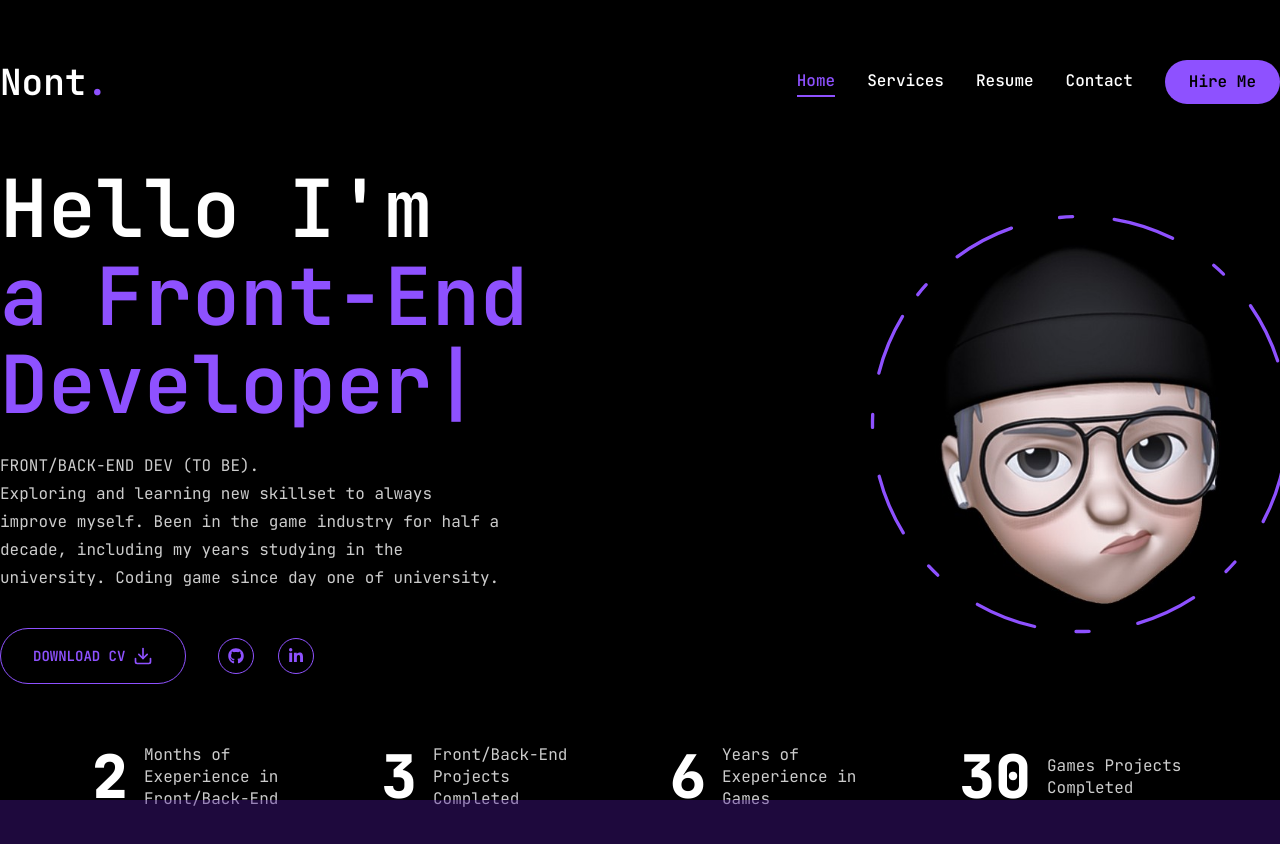
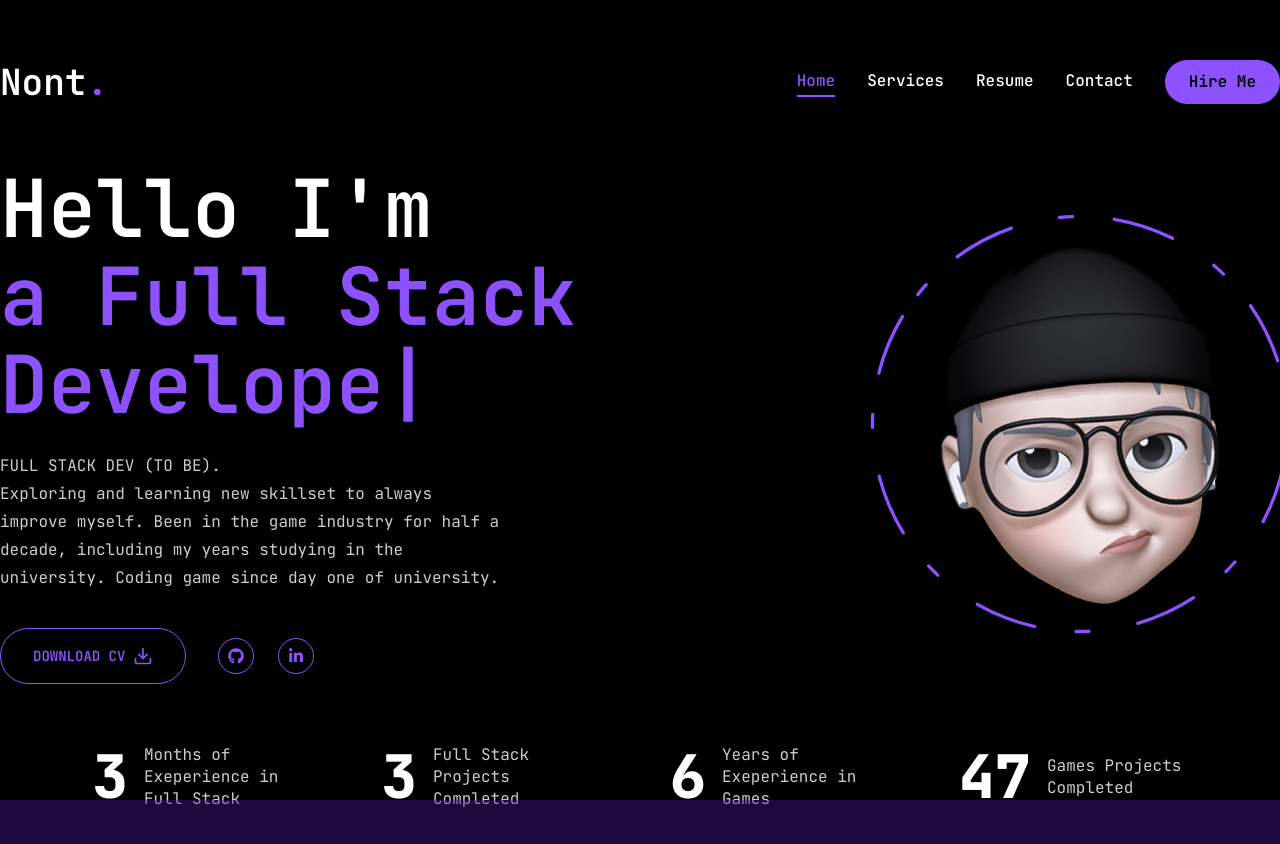
Before and after one commit to 1ldotx/portfolio, a Next.js app: page / in a window 1280 px wide. Shown: the top 844 px of the page. Built offline with nearby package versions, Linux system fonts and the light colour scheme.

Commit message:
feat: update resume

```diff
--- a/src/app/page.jsx
+++ b/src/app/page.jsx
@@ -28,9 +28,7 @@ const Home = () => {
                     // Same substring at the start will only be typed out once, initially
                     'Nont Ekongkarn',
                     3000, // wait 1s before replacing "Mice" with "Hamsters"
-                    'a Front-End Developer',
-                    1000,
-                    'a Back-End Developer',
+                    'a Full Stack Developer',
                     1000,
                     'a Game Designer',
                     1000,
@@ -48,7 +46,7 @@ const Home = () => {
             </h1>
             <div className="flex justify-center xl:justify-start">
               <p className="max-w-[500px] mb-9 text-white/80">
-                FRONT/BACK-END DEV (TO BE). <br />
+                FULL STACK DEV (TO BE). <br />
                 Exploring and learning new skillset to always improve myself.
                 Been in the game industry for half a decade, including my years
                 studying in the university. Coding game since day one of
--- a/src/app/resume/page.jsx
+++ b/src/app/resume/page.jsx
@@ -27,8 +27,8 @@ const about = {
       fieldValue: 'Nont Ekongkarn',
     },
     {
-      fieldName: 'Web/Back-End Experience:',
-      fieldValue: '2 Months',
+      fieldName: 'Full Stack Experience:',
+      fieldValue: '3 Months',
     },
     {
       fieldName: 'Languages:',
@@ -36,7 +36,7 @@ const about = {
     },
     {
       fieldName: 'Game Design/Dev Experience:',
-      fieldValue: '3 Years',
+      fieldValue: '6 Years',
     },
     {
       fieldName: 'Email:',
--- a/src/components/Stats.jsx
+++ b/src/components/Stats.jsx
@@ -4,19 +4,19 @@ import CountUp from 'react-countup';
 
 const stats = [
   {
-    num: 2,
-    text: 'Months of Exeperience in Front/Back-End',
+    num: 3,
+    text: 'Months of Exeperience in Full Stack',
   },
   {
     num: 3,
-    text: 'Front/Back-End Projects Completed',
+    text: 'Full Stack Projects Completed',
   },
   {
     num: 6,
     text: 'Years of Exeperience in Games',
   },
   {
-    num: 30,
+    num: 47,
     text: 'Games Projects Completed',
   },
 ];
```
